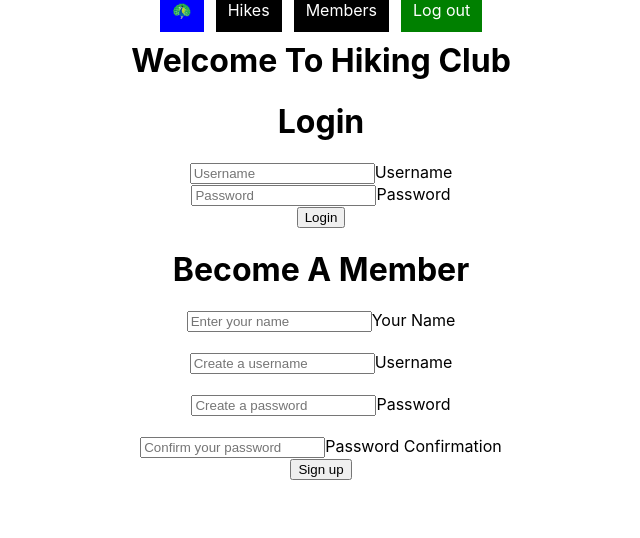
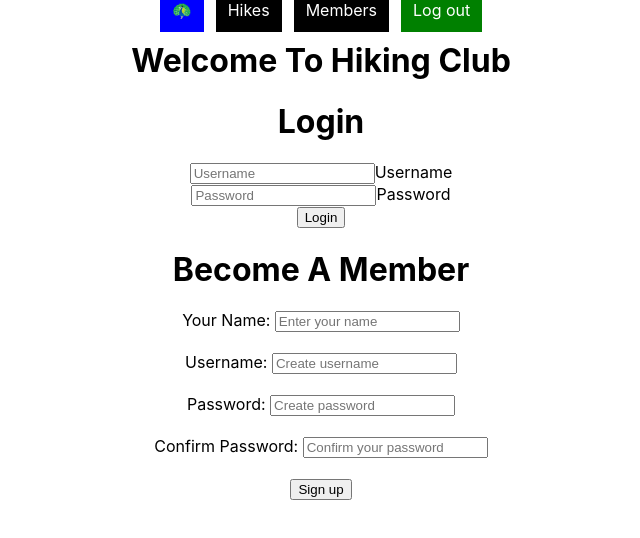
Before and after one commit to chefvivica/hiking_club_frontend, a React (Create React App) app: page / in a window 1280 px wide. Shown: the top 538 px of the page, without its empty margins (319-959 px from the left). Built offline with nearby package versions, Linux system fonts and the light colour scheme; no server answers.

Commit message:
added hikes index

```diff
--- a/src/App.js
+++ b/src/App.js
@@ -1,20 +1,46 @@
-import React from 'react';
-import logo from './logo.svg';
+import React, { Component } from 'react'
+import {BrowserRouter as Router, Route} from 'react-router-dom'
+// import { Router } from 'react-router-dom';
+// import logo from './logo.svg';
 import './App.css';
+
+// import MainContainer from './container/MainContainer';
 import NavBar from './components/NavBar.js';
-import MainContainer from './container/MainContainer';
-import WelcomePage from './components/WelcomePage'
-import {BrowserRouter as Router, Route} from 'react-router-dom'
+import WelcomePage from './components/WelcomePage.js';
+import MembersContainer from './container/MembersContainer'
+import HikesContainer from './container/HikesContainer'
 
-function App() {
+class App extends Component {
+
+  state = {
+    hikes: []
+  }
+
+  componentDidMount(){
+    fetch('http://localhost:3002/hikes')
+    .then(resp => resp.json())
+    .then(hikes => this.setState({ hikes }))
+  };
+
+  render(){
     return (
       <Router>
         <div className="App">
           <NavBar />
           <Route exact path='/' component={WelcomePage}/>
+          <Route
+            exact path='/hikes'
+            render={routerProps => <HikesContainer
+              {...routerProps}
+              hikes={this.state.hikes}
+            />}
+          />
+          <Route exact path='/members' component={MembersContainer}/>
+          {/* <Route exact path='/' component={MainContainer} /> */}
         </div>
       </Router>
     );
   }
+}
 
 export default App;
--- /dev/null
+++ b/src/components/HikeCard.js
@@ -0,0 +1,22 @@
+import React from 'react';
+
+const HikeCard = (props) => {
+
+  const {location, start_at, distance, duration } = props
+
+  const cardStyling = {
+    width: '400px',
+    background: 'red'
+  }
+
+  return(
+    <div style={cardStyling}>
+      <h3>{location}</h3>
+      <h5>Date: {start_at}</h5>
+      <h5>Est. Distance: {distance} miles</h5>
+      <h5>Est. Duration: {duration} hours</h5>
+    </div>
+  )
+}
+
+export default HikeCard;
--- a/src/components/Signup.js
+++ b/src/components/Signup.js
@@ -1,30 +1,72 @@
 import React, { Component } from 'react'
 
 export class Signup extends Component {
+
+  state = {
+    name: '',
+    username: '',
+    password: '',
+    confirmation: ''
+  }
+
+  handleChange = (e) => {
+    this.setState({
+      [e.target.name]: e.target.value
+    })
+  };
+
   render() {
+
+    const { name, username, password, confirmation } = this.state
+
     return (
       <div>
         <form>
         <h1>Become A Member</h1>
         <div>
-          <input type="text" name="name" placeholder="Enter your name" />
-          <label htmlFor="name">Your Name</label>
+          <label htmlFor="name">Your Name: </label>
+          <input
+            type="text"
+            name="name"
+            value={name}
+            placeholder="Enter your name"
+            onChange={this.handleChange}
+          />
         </div>
         <br></br>
         <div>
-          <input type="text" name="username" placeholder="Create a username" />
-          <label htmlFor="username">Username</label>
+          <label htmlFor="username">Username: </label>
+          <input
+            type="text"
+            name="username"
+            value={username}
+            placeholder="Create username"
+            onChange={this.handleChange}
+          />
         </div>
         <br></br>
         <div>
-          <input type="password" name="password" placeholder="Create a password" />
-          <label htmlFor="password">Password</label>
+          <label htmlFor="password">Password: </label>
+          <input
+            type="password"
+            name="password"
+            value={password}
+            placeholder="Create password"
+            onChange={this.handleChange}
+          />
         </div>
         <br></br>
         <div>
-          <input type="password" name="confirmation" placeholder="Confirm your password" />
-          <label htmlFor="password">Password Confirmation</label>
+          <label htmlFor="password">Confirm Password: </label>
+          <input
+            type="password"
+            name="confirmation"
+            value={confirmation}
+            placeholder="Confirm your password"
+            onChange={this.handleChange}
+          />
         </div>
+        <br></br>
         <input type="submit" value="Sign up" />
       </form>
 
--- a/src/container/HikesContainer.js
+++ b/src/container/HikesContainer.js
@@ -1,10 +1,15 @@
 import React, { Component } from 'react'
+import HikeCard from '../components/HikeCard'
 
 export class HikesContainer extends Component {
+
   render() {
+
+    const { hikes } = this.props
+
     return (
       <div>
-        <h1>Hikes</h1>
+        {hikes.map(hike => <HikeCard key={hike.id} {...hike}/>)}
       </div>
     )
   }
--- a/src/container/MainContainer.js
+++ b/src/container/MainContainer.js
@@ -1,16 +1,20 @@
 import React, { Component } from 'react'
+import {BrowserRouter as Router, Route} from 'react-router-dom'
+
+import WelcomePage from '../components/WelcomePage'
 import HikesContainer from './HikesContainer'
 import MembersContainer from './MembersContainer'
+
 
 
 export class MainContainer extends Component {
   render() {
     return (
-      <div>
-        <HikesContainer/>
-        <MembersContainer/>
+      <Router>
+        <div>
 
-      </div>
+        </div>
+      </Router>
     )
   }
 }
```
Also changed, not shown: 1 other file (tests, documents, lock files or other folders). Lines whose indentation alone changed are shown as unchanged.
